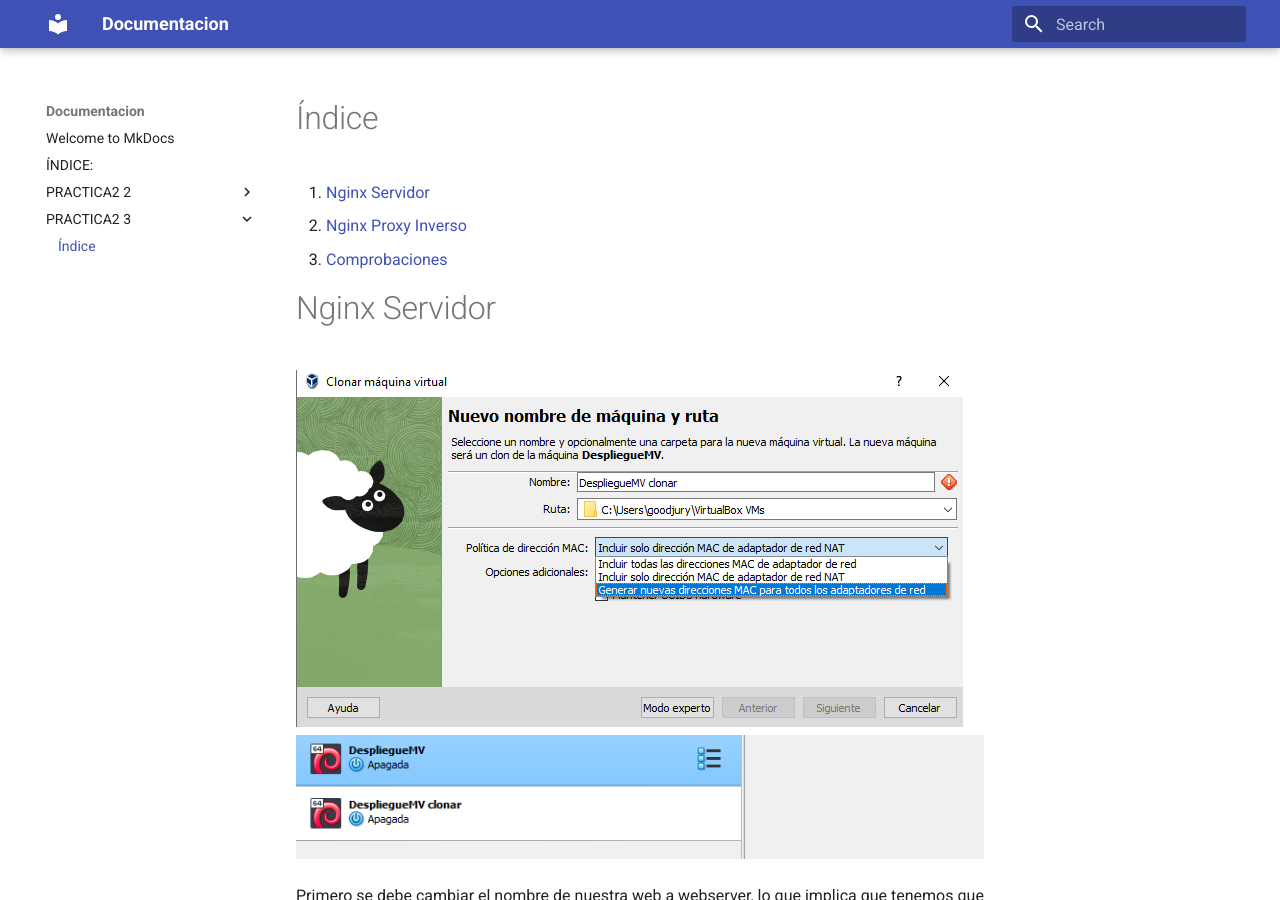
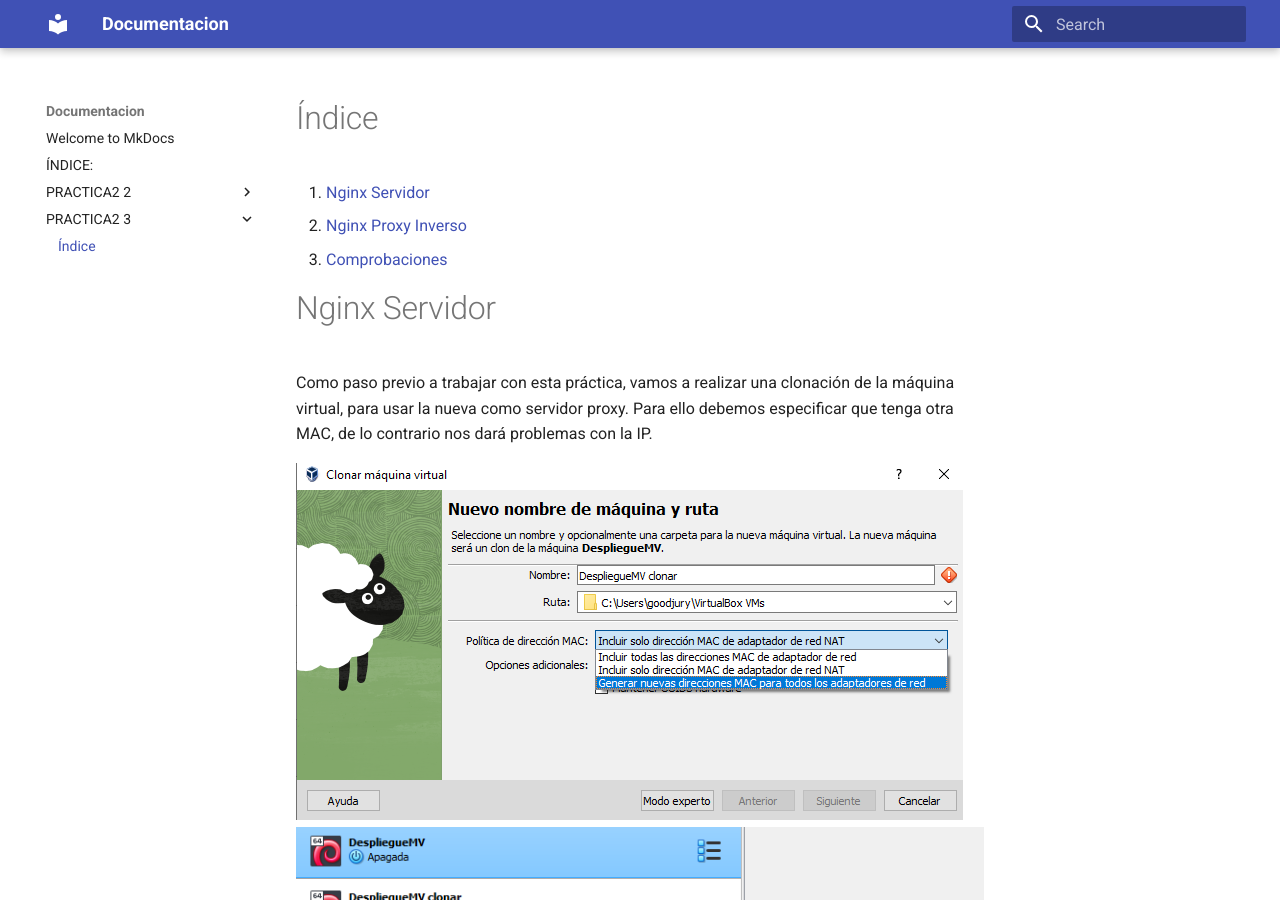
Before and after one commit to FranJuradoB/DespliegueNginx, an MkDocs documentation site: the page built from docs/PRACTICA2-3/Práctica2-3.md, in a window 1280 px wide and 900 px high. Built offline with MkDocs 1.6.1 and Material for MkDocs 9.7.7, drawn with Linux system fonts in a browser that asks for light colours.

Commit message:
Tercer commit

```diff
--- a/docs/PRACTICA2-3/Práctica2-3.md
+++ b/docs/PRACTICA2-3/Práctica2-3.md
@@ -4,6 +4,9 @@
 3. [Comprobaciones](#comprobaciones)
 
 # Nginx Servidor
+
+Como paso previo a trabajar con esta práctica, vamos a realizar una clonación de la máquina virtual, para usar la nueva como servidor proxy.
+Para ello debemos especificar que tenga otra MAC, de lo contrario nos dará problemas con la IP.
 
 ![img1](./screenshots/1.png)
 ![img2](./screenshots/2.png)
```
